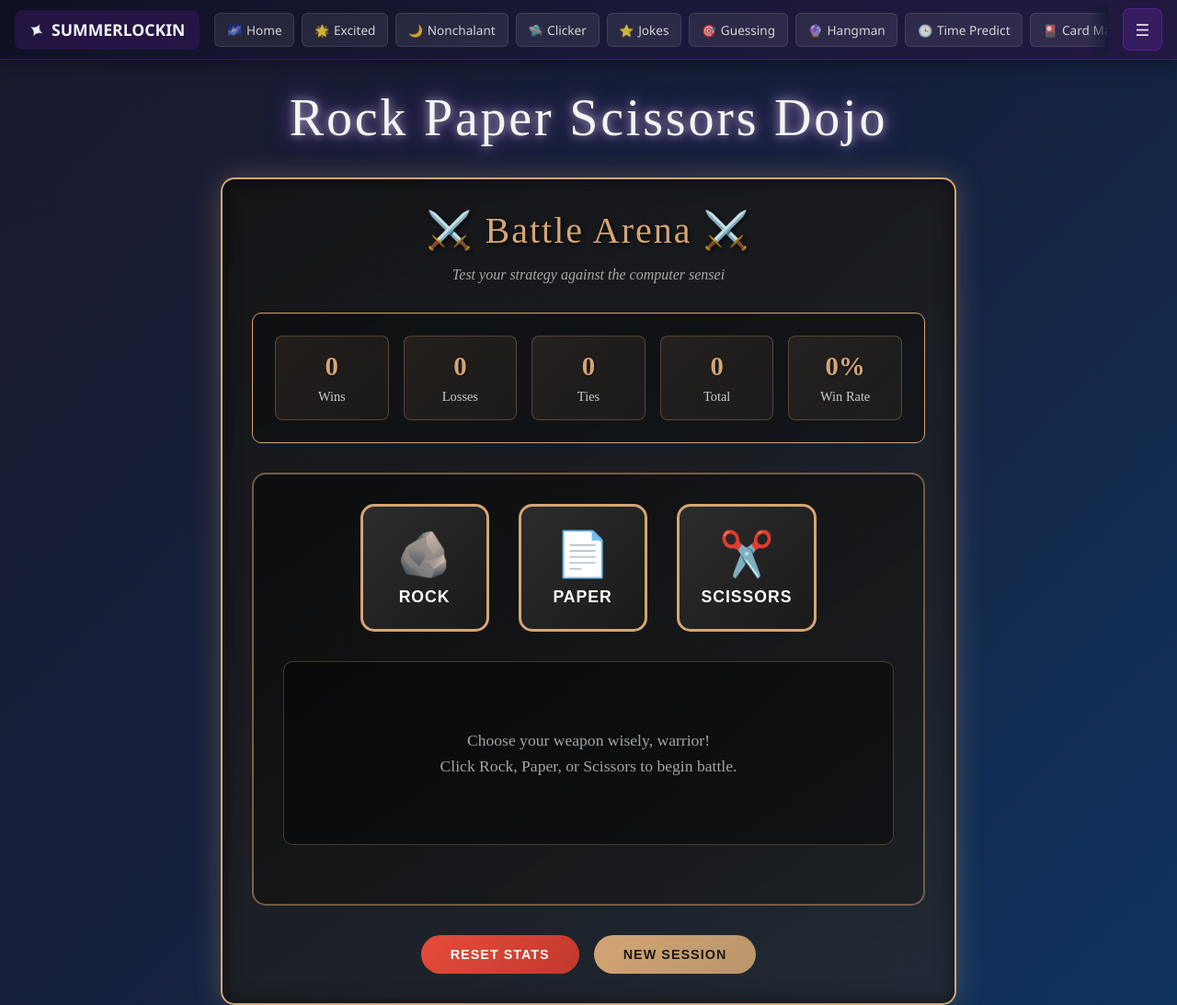
After one commit to SuzakuSar/SummerLockIn, a Flask app: page /rockpaperscissors/ in a window 1280 px wide. The commit adds this page. Shown: the whole page at 92% size. Run offline with Flask 3, Linux system fonts and the light colour scheme.

Commit message:
rock paper sicneia eifngeiwabgf

```diff
--- a/website/__init__.py
+++ b/website/__init__.py
@@ -31,6 +31,7 @@ def create_app():
     from .dino_runner.dino_runner import dino_runner
     from .snake_game.snake_game import snake_game
     from .tic_tac_toe.tic_tac_toe import tic_tac_toe
+    from .rock_paper_scissors.rock_paper_scissors import rock_paper_scissors
 
     # Register blueprints with URL prefixes
     app.register_blueprint(home, url_prefix='/')
@@ -45,6 +46,7 @@ def create_app():
     app.register_blueprint(dino_runner, url_prefix='/dino-runner')
     app.register_blueprint(snake_game, url_prefix='/snakegame') #fix
     app.register_blueprint(tic_tac_toe, url_prefix='/tictactoe')
+    app.register_blueprint(rock_paper_scissors, url_prefix='/rockpaperscissors')
 
 
     # Add any new blueprints here following the same pattern:
--- a/website/rock_paper_scissors/__init__.py
+++ b/website/rock_paper_scissors/__init__.py
@@ -1 +1,2 @@
-#from .example import example
+# Import the blueprint from the main module
+from .rock_paper_scissors import rock_paper_scissors
--- /dev/null
+++ b/website/rock_paper_scissors/templates/rock_paper_scissors.html
@@ -0,0 +1,548 @@
+{% extends 'base.html' %}
+
+{% block header %}Rock Paper Scissors Dojo{% endblock %}
+
+{% block head %}
+<style>
+    /* Dojo theme with dark colors and gold accents */
+    body {
+        background: linear-gradient(135deg, #1a1a2e 0%, #16213e 50%, #0f3460 100%);
+        color: #f4f4f4;
+    }
+
+    .dojo-container {
+        max-width: 800px;
+        margin: 0 auto;
+        padding: 2rem;
+        background: linear-gradient(145deg, rgba(20, 20, 20, 0.9), rgba(40, 40, 40, 0.7));
+        border-radius: 15px;
+        border: 2px solid #d4a574;
+        box-shadow:
+            0 0 30px rgba(212, 165, 116, 0.3),
+            inset 0 0 20px rgba(0, 0, 0, 0.5);
+        backdrop-filter: blur(10px);
+    }
+
+    .dojo-title {
+        text-align: center;
+        font-size: 2.5rem;
+        color: #d4a574;
+        text-shadow: 2px 2px 4px rgba(0, 0, 0, 0.7);
+        margin-bottom: 1rem;
+        font-weight: 300;
+    }
+
+    .dojo-subtitle {
+        text-align: center;
+        color: #cccccc;
+        margin-bottom: 2rem;
+        font-style: italic;
+        opacity: 0.8;
+    }
+
+    /* Stats Section */
+    .stats-section {
+        display: grid;
+        grid-template-columns: repeat(auto-fit, minmax(120px, 1fr));
+        gap: 1rem;
+        margin-bottom: 2rem;
+        padding: 1.5rem;
+        background: rgba(0, 0, 0, 0.3);
+        border-radius: 10px;
+        border: 1px solid #d4a574;
+    }
+
+    .stat-card {
+        text-align: center;
+        padding: 1rem;
+        background: linear-gradient(135deg, rgba(212, 165, 116, 0.1), rgba(212, 165, 116, 0.05));
+        border-radius: 8px;
+        border: 1px solid rgba(212, 165, 116, 0.3);
+        transition: all 0.3s ease;
+    }
+
+    .stat-card:hover {
+        transform: translateY(-2px);
+        box-shadow: 0 5px 15px rgba(212, 165, 116, 0.2);
+    }
+
+    .stat-value {
+        font-size: 1.8rem;
+        font-weight: bold;
+        color: #d4a574;
+        text-shadow: 1px 1px 2px rgba(0, 0, 0, 0.5);
+    }
+
+    .stat-label {
+        font-size: 0.9rem;
+        color: #cccccc;
+        margin-top: 0.5rem;
+    }
+
+    /* Game Arena */
+    .game-arena {
+        background: linear-gradient(145deg, rgba(10, 10, 10, 0.8), rgba(30, 30, 30, 0.6));
+        border-radius: 15px;
+        padding: 2rem;
+        margin-bottom: 2rem;
+        border: 2px solid rgba(212, 165, 116, 0.5);
+        position: relative;
+        overflow: hidden;
+    }
+
+    .game-arena::before {
+        content: '';
+        position: absolute;
+        top: -50%;
+        left: -50%;
+        width: 200%;
+        height: 200%;
+        background: linear-gradient(45deg,
+            transparent 48%,
+            rgba(212, 165, 116, 0.1) 50%,
+            transparent 52%);
+        animation: shimmer 8s linear infinite;
+        pointer-events: none;
+    }
+
+    @keyframes shimmer {
+        0% { transform: translateX(-100%) translateY(-100%) rotate(45deg); }
+        100% { transform: translateX(100%) translateY(100%) rotate(45deg); }
+    }
+
+    /* Choice Buttons */
+    .choices-container {
+        display: flex;
+        justify-content: center;
+        gap: 2rem;
+        margin-bottom: 2rem;
+        flex-wrap: wrap;
+    }
+
+    .choice-btn {
+        background: linear-gradient(135deg, #2c2c2c, #1a1a1a);
+        border: 3px solid #d4a574;
+        border-radius: 15px;
+        padding: 1.5rem;
+        cursor: pointer;
+        transition: all 0.3s ease;
+        color: white;
+        font-size: 1.1rem;
+        min-width: 140px;
+        text-align: center;
+        position: relative;
+        overflow: hidden;
+    }
+
+    .choice-btn:hover {
+        transform: translateY(-5px) scale(1.05);
+        box-shadow:
+            0 10px 25px rgba(212, 165, 116, 0.4),
+            inset 0 0 20px rgba(212, 165, 116, 0.1);
+        border-color: #f4d03f;
+    }
+
+    .choice-btn:active {
+        transform: translateY(-2px) scale(1.02);
+    }
+
+    .choice-emoji {
+        font-size: 3rem;
+        display: block;
+        margin-bottom: 0.5rem;
+    }
+
+    .choice-name {
+        font-weight: bold;
+        text-transform: uppercase;
+        letter-spacing: 1px;
+    }
+
+    /* Battle Results */
+    .battle-results {
+        text-align: center;
+        padding: 2rem;
+        background: rgba(0, 0, 0, 0.4);
+        border-radius: 10px;
+        margin-bottom: 2rem;
+        min-height: 200px;
+        display: flex;
+        flex-direction: column;
+        justify-content: center;
+        border: 1px solid rgba(212, 165, 116, 0.3);
+    }
+
+    .battle-choices {
+        display: flex;
+        justify-content: center;
+        align-items: center;
+        gap: 2rem;
+        margin-bottom: 1.5rem;
+    }
+
+    .battle-choice {
+        text-align: center;
+        padding: 1rem;
+        background: rgba(212, 165, 116, 0.1);
+        border-radius: 10px;
+        min-width: 120px;
+        border: 1px solid rgba(212, 165, 116, 0.3);
+    }
+
+    .battle-choice.winner {
+        background: rgba(46, 204, 113, 0.2);
+        border-color: #2ecc71;
+        box-shadow: 0 0 20px rgba(46, 204, 113, 0.3);
+    }
+
+    .battle-choice.loser {
+        background: rgba(231, 76, 60, 0.2);
+        border-color: #e74c3c;
+        opacity: 0.7;
+    }
+
+    .battle-emoji {
+        font-size: 4rem;
+        display: block;
+        margin-bottom: 0.5rem;
+    }
+
+    .battle-label {
+        font-size: 0.9rem;
+        color: #cccccc;
+        text-transform: uppercase;
+        letter-spacing: 1px;
+    }
+
+    .vs-text {
+        font-size: 2rem;
+        color: #d4a574;
+        font-weight: bold;
+        text-shadow: 2px 2px 4px rgba(0, 0, 0, 0.7);
+    }
+
+    .result-message {
+        font-size: 1.3rem;
+        color: #f4f4f4;
+        font-weight: bold;
+        text-align: center;
+        padding: 1rem;
+        border-radius: 8px;
+        margin-top: 1rem;
+    }
+
+    .result-message.win {
+        background: linear-gradient(135deg, rgba(46, 204, 113, 0.2), rgba(39, 174, 96, 0.1));
+        border: 1px solid #2ecc71;
+        color: #2ecc71;
+    }
+
+    .result-message.lose {
+        background: linear-gradient(135deg, rgba(231, 76, 60, 0.2), rgba(192, 57, 43, 0.1));
+        border: 1px solid #e74c3c;
+        color: #e74c3c;
+    }
+
+    .result-message.tie {
+        background: linear-gradient(135deg, rgba(241, 196, 15, 0.2), rgba(243, 156, 18, 0.1));
+        border: 1px solid #f1c40f;
+        color: #f1c40f;
+    }
+
+    /* Action Buttons */
+    .action-buttons {
+        display: flex;
+        justify-content: center;
+        gap: 1rem;
+        flex-wrap: wrap;
+    }
+
+    .action-btn {
+        background: linear-gradient(135deg, #d4a574, #b8956a);
+        border: none;
+        color: #1a1a1a;
+        padding: 0.8rem 2rem;
+        border-radius: 25px;
+        cursor: pointer;
+        font-weight: bold;
+        text-transform: uppercase;
+        letter-spacing: 1px;
+        transition: all 0.3s ease;
+        font-size: 0.9rem;
+    }
+
+    .action-btn:hover {
+        background: linear-gradient(135deg, #f4d03f, #d4a574);
+        transform: translateY(-2px);
+        box-shadow: 0 5px 15px rgba(212, 165, 116, 0.4);
+    }
+
+    .action-btn:active {
+        transform: translateY(0);
+    }
+
+    .action-btn.danger {
+        background: linear-gradient(135deg, #e74c3c, #c0392b);
+        color: white;
+    }
+
+    .action-btn.danger:hover {
+        background: linear-gradient(135deg, #ff6b6b, #e74c3c);
+    }
+
+    /* Loading and disabled states */
+    .choice-btn:disabled {
+        opacity: 0.6;
+        cursor: not-allowed;
+        transform: none !important;
+    }
+
+    .loading {
+        opacity: 0.7;
+        pointer-events: none;
+    }
+
+    /* Welcome message */
+    .welcome-message {
+        text-align: center;
+        color: #cccccc;
+        font-size: 1.1rem;
+        line-height: 1.6;
+        opacity: 0.8;
+    }
+
+    /* Responsive design */
+    @media (max-width: 768px) {
+        .dojo-container {
+            padding: 1rem;
+            margin: 1rem;
+        }
+
+        .choices-container {
+            gap: 1rem;
+        }
+
+        .choice-btn {
+            min-width: 100px;
+            padding: 1rem;
+        }
+
+        .choice-emoji {
+            font-size: 2.5rem;
+        }
+
+        .battle-choices {
+            flex-direction: column;
+            gap: 1rem;
+        }
+
+        .vs-text {
+            order: 1;
+        }
+
+        .stats-section {
+            grid-template-columns: repeat(2, 1fr);
+        }
+    }
+</style>
+{% endblock %}
+
+{% block body %}
+<div class="dojo-container">
+    <h2 class="dojo-title">⚔️ Battle Arena ⚔️</h2>
+    <p class="dojo-subtitle">Test your strategy against the computer sensei</p>
+
+    <!-- Statistics Section -->
+    <div class="stats-section">
+        <div class="stat-card">
+            <div class="stat-value" id="winsCount">{{ wins }}</div>
+            <div class="stat-label">Wins</div>
+        </div>
+        <div class="stat-card">
+            <div class="stat-value" id="lossesCount">{{ losses }}</div>
+            <div class="stat-label">Losses</div>
+        </div>
+        <div class="stat-card">
+            <div class="stat-value" id="tiesCount">{{ ties }}</div>
+            <div class="stat-label">Ties</div>
+        </div>
+        <div class="stat-card">
+            <div class="stat-value" id="totalGames">{{ total_games }}</div>
+            <div class="stat-label">Total</div>
+        </div>
+        <div class="stat-card">
+            <div class="stat-value" id="winPercentage">{{ win_percentage }}%</div>
+            <div class="stat-label">Win Rate</div>
+        </div>
+    </div>
+
+    <!-- Game Arena -->
+    <div class="game-arena">
+        <!-- Choice Buttons -->
+        <div class="choices-container">
+            {% for choice in choices %}
+            <button class="choice-btn" onclick="playRound('{{ choice }}')">
+                <span class="choice-emoji">{{ choice_emojis[choice] }}</span>
+                <span class="choice-name">{{ choice.title() }}</span>
+            </button>
+            {% endfor %}
+        </div>
+
+        <!-- Battle Results -->
+        <div class="battle-results" id="battleResults">
+            <div class="welcome-message">
+                <p>Choose your weapon wisely, warrior!</p>
+                <p>Click Rock, Paper, or Scissors to begin battle.</p>
+            </div>
+        </div>
+    </div>
+
+    <!-- Action Buttons -->
+    <div class="action-buttons">
+        <button class="action-btn danger" onclick="resetStats()">Reset Stats</button>
+        <button class="action-btn" onclick="location.reload()">New Session</button>
+    </div>
+</div>
+
+<script>
+// Disable buttons during game processing
+function setButtonsEnabled(enabled) {
+    const buttons = document.querySelectorAll('.choice-btn');
+    buttons.forEach(btn => {
+        btn.disabled = !enabled;
+    });
+
+    if (!enabled) {
+        document.querySelector('.game-arena').classList.add('loading');
+    } else {
+        document.querySelector('.game-arena').classList.remove('loading');
+    }
+}
+
+// Play a round of rock paper scissors
+async function playRound(playerChoice) {
+    setButtonsEnabled(false);
+
+    try {
+        const response = await fetch('{{ url_for("rock_paper_scissors.play_round") }}', {
+            method: 'POST',
+            headers: {
+                'Content-Type': 'application/json',
+            },
+            body: JSON.stringify({ choice: playerChoice })
+        });
+
+        if (!response.ok) {
+            throw new Error('Network response was not ok');
+        }
+
+        const data = await response.json();
+        displayBattleResult(data);
+        updateStats(data.stats);
+
+    } catch (error) {
+        console.error('Error playing round:', error);
+        alert('Error playing round. Please try again.');
+    } finally {
+        setButtonsEnabled(true);
+    }
+}
+
+// Display battle result
+function displayBattleResult(data) {
+    const resultsDiv = document.getElementById('battleResults');
+
+    const winnerClass = data.result === 'win' ? 'winner' :
+                       data.result === 'lose' ? 'loser' : '';
+    const loserClass = data.result === 'lose' ? 'winner' :
+                      data.result === 'win' ? 'loser' : '';
+
+    resultsDiv.innerHTML = `
+        <div class="battle-choices">
+            <div class="battle-choice ${winnerClass}">
+                <span class="battle-emoji">${data.player_emoji}</span>
+                <div class="battle-label">You</div>
+            </div>
+            <div class="vs-text">VS</div>
+            <div class="battle-choice ${loserClass}">
+                <span class="battle-emoji">${data.computer_emoji}</span>
+                <div class="battle-label">Computer</div>
+            </div>
+        </div>
+        <div class="result-message ${data.result}">
+            ${data.result_message}
+        </div>
+    `;
+}
+
+// Update statistics display
+function updateStats(stats) {
+    document.getElementById('winsCount').textContent = stats.wins;
+    document.getElementById('lossesCount').textContent = stats.losses;
+    document.getElementById('tiesCount').textContent = stats.ties;
+    document.getElementById('totalGames').textContent = stats.total_games;
+    document.getElementById('winPercentage').textContent = stats.win_percentage + '%';
+}
+
+// Reset game statistics
+async function resetStats() {
+    if (!confirm('Are you sure you want to reset all statistics?')) {
+        return;
+    }
+
+    try {
+        const response = await fetch('{{ url_for("rock_paper_scissors.reset_stats") }}', {
+            method: 'POST',
+            headers: {
+                'Content-Type': 'application/json',
+            }
+        });
+
+        if (!response.ok) {
+            throw new Error('Network response was not ok');
+        }
+
+        // Reset display
+        updateStats({
+            wins: 0,
+            losses: 0,
+            ties: 0,
+            total_games: 0,
+            win_percentage: 0
+        });
+
+        // Reset battle results
+        document.getElementById('battleResults').innerHTML = `
+            <div class="welcome-message">
+                <p>Statistics reset! Choose your weapon wisely, warrior!</p>
+                <p>Click Rock, Paper, or Scissors to begin battle.</p>
+            </div>
+        `;
+
+    } catch (error) {
+        console.error('Error resetting stats:', error);
+        alert('Error resetting statistics. Please try again.');
+    }
+}
+
+// Add keyboard support
+document.addEventListener('keydown', function(event) {
+    if (document.querySelector('.choice-btn:disabled')) return;
+
+    switch(event.key.toLowerCase()) {
+        case 'r':
+            playRound('rock');
+            break;
+        case 'p':
+            playRound('paper');
+            break;
+        case 's':
+            playRound('scissors');
+            break;
+    }
+});
+
+console.log('🥋 Rock Paper Scissors Dojo initialized!');
+console.log('💡 Tip: Use keyboard shortcuts - R (Rock), P (Paper), S (Scissors)');
+</script>
+{% endblock %}
--- a/website/templates/base.html
+++ b/website/templates/base.html
@@ -579,8 +579,8 @@
                         <a href="{{ url_for('tic_tac_toe.index') }}" class="nav-dropdown-link {{ 'active' if request.endpoint == 'tic_tac_toe.index' else '' }}" data-search="tic tac toe game">
                             <span>⚡</span>Tic Tac Toe
                         </a>
-                        <a href="{{ url_for('tic_tac_toe.index') }}" class="nav-dropdown-link {{ 'active' if request.endpoint == '404.index' else '' }}" data-search="placeholder 50">
-                            <span>⚡</span>placeholder 50
+                        <a href="{{ url_for('rock_paper_scissors.index') }}" class="nav-dropdown-link {{ 'active' if request.endpoint == 'rock_paper_scissors.index' else '' }}" data-search="rock paper scissors battle fight game">
+                            <span>⚔️</span>Rock Paper Scissors
                         </a>
                         <a href="{{ url_for('tic_tac_toe.index') }}" class="nav-dropdown-link {{ 'active' if request.endpoint == '404' else '' }}" data-search="placeholder 50">
                             <span>⚡</span>placeholder 50
```
Also changed, not shown: website/rock_paper_scissors/rock_paper_scissors.py (added, +142 -0 lines), website/rock_paper_scissors/template.py (deleted, +0 -8 lines), website/rock_paper_scissors/templates/template.html (deleted, +0 -7 lines).
